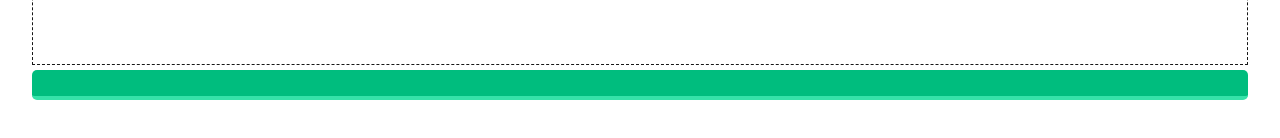
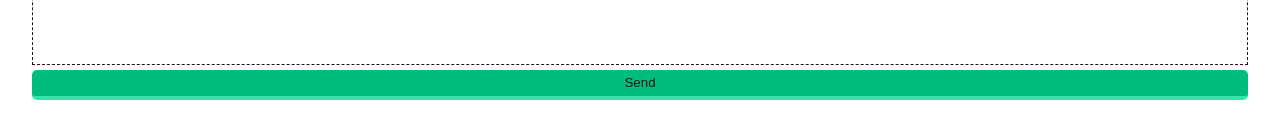
Before and after one commit to NeRF-or-Nothing/web-app, a Vue app: page / in a window 1280 px wide. Shown: the part 358-496 px from the top of the page. Built offline with nearby package versions, Linux system fonts and the light colour scheme.

Commit message:
Sends POST request, evading CORS

```diff
--- a/package.json
+++ b/package.json
@@ -11,6 +11,7 @@
     "lint": "eslint . --ext .vue,.js,.jsx,.cjs,.mjs --fix --ignore-path .gitignore"
   },
   "dependencies": {
+    "axios": "^0.27.2",
     "pinia": "^2.0.14",
     "vue": "^3.2.36",
     "vue-router": "^4.0.15"
--- a/src/components/Upload.vue
+++ b/src/components/Upload.vue
@@ -1,5 +1,3 @@
-
-<!-- Change this script to setup! -->
 
 <script setup>
 import {ref} from 'vue'
@@ -8,7 +6,6 @@ const emits = defineEmits(["sendFile"])
 const filename = ref("Drag or select video file")
 const file =  ref(null)
 function setFile() {
-  console.log("what")
   var curfile = document.getElementById('input').files[0]
   file.value = curfile
   filename.value = curfile.name
@@ -18,7 +15,7 @@ function setFile() {
 <template>
     <input id="input" type="file" @input='setFile()'>
     <p>{{filename}}</p>
-    <button type="submit" @click='$emit("sendFile", file)'></button>
+    <button type="submit" @click='$emit("sendFile", file)'>Send</button>
 </template>
 
 <!-- TODO: Change this styling to be more generalized -->
--- a/src/views/HomeView.vue
+++ b/src/views/HomeView.vue
@@ -1,5 +1,25 @@
 <script setup>
 import Upload from '@/components/Upload.vue'
+
+function post(file) {
+  if(file != null && file.type !== '' && file.type !== 'unknown') {
+    let formData = new FormData();
+    formData.append("video", file);
+    fetch("http://localhost:4000/video", {
+      method: 'POST',
+      mode: 'no-cors',
+      cache: 'no-cache',
+      body: formData
+    })
+    .then(
+      console.log("greetings"))
+    .catch(
+      console.log("fuck")
+    )
+  } else {
+    console.log('File type unknown')
+  }
+}
 
 function log(file) {
   console.log(file.name)
@@ -10,6 +30,6 @@ function log(file) {
 <template>
   <main>
     <h1>Upload a video and set it up yeah!</h1>
-    <Upload @send-file='(file) => {log(file)}'/>
+    <Upload @send-file='(file) => {post(file)}'/>
   </main>
 </template>
```
Also changed, not shown: 2 other files (tests, documents, lock files or other folders).
